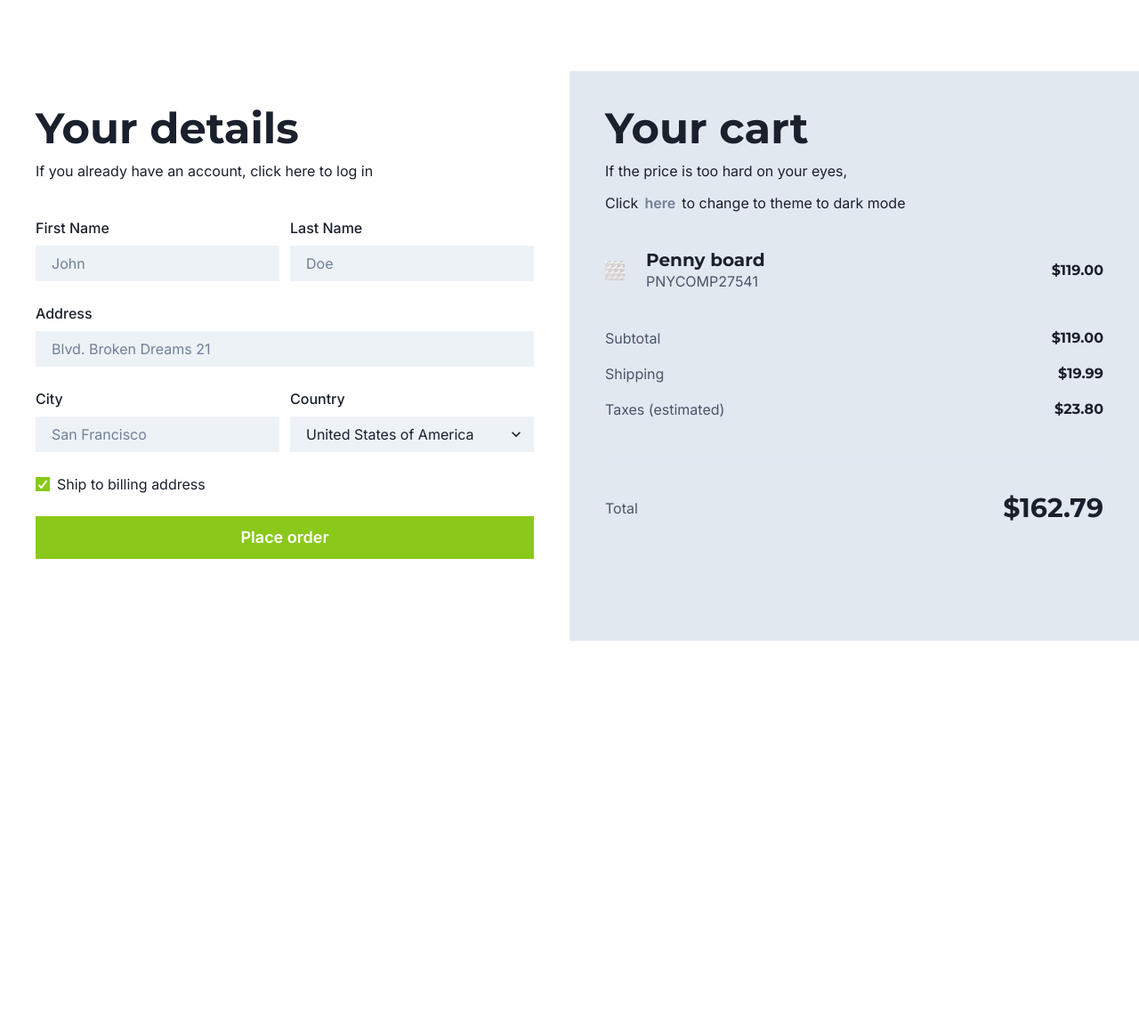
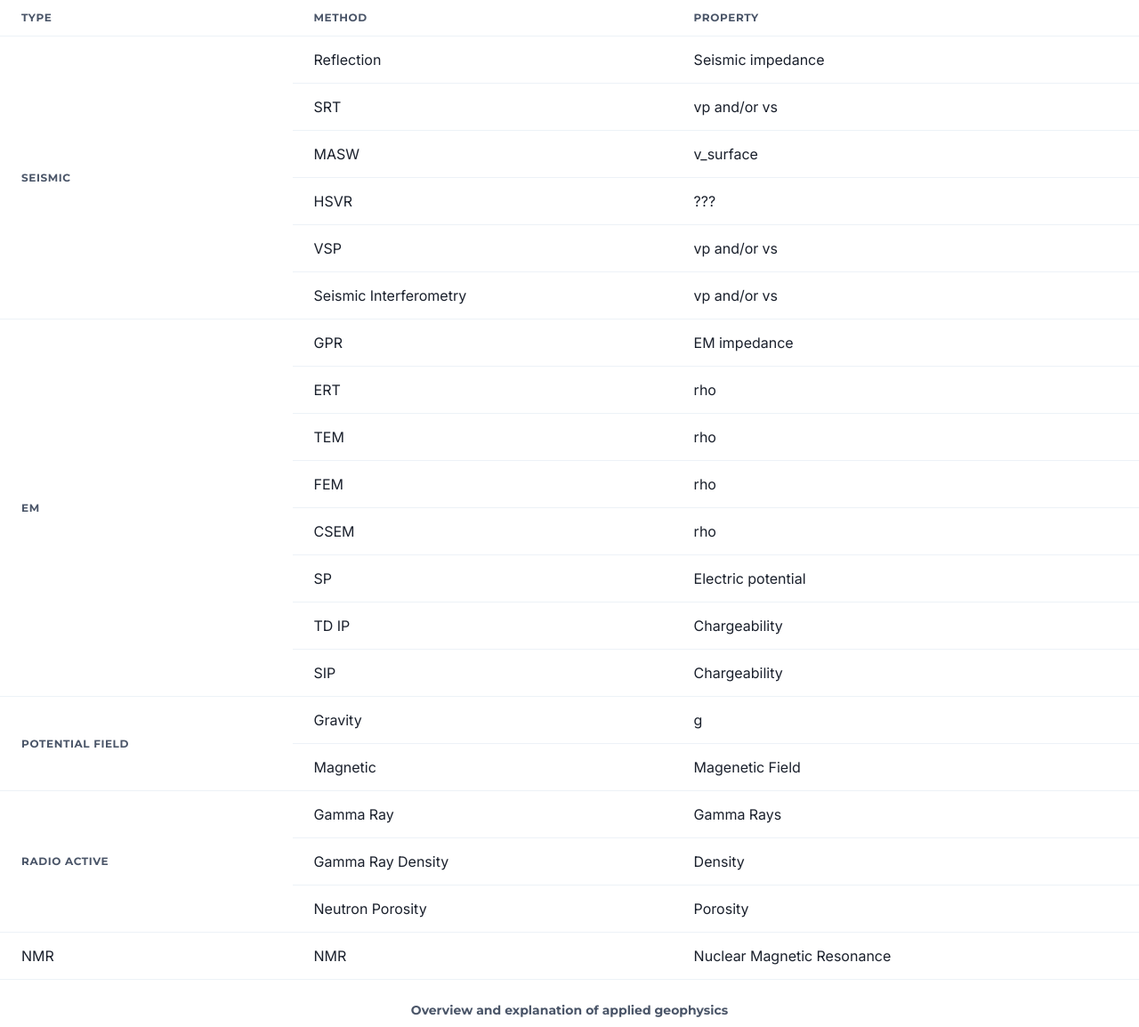
Before and after one commit to JoostGevaert/geophysics-info, a Next.js app: page / in a window 1280 px wide. Shown: the whole page at 89% size. Before the commit the page ends 800 px from the top, so only its background shows below. Built offline with nearby package versions, Linux system fonts and the light colour scheme.

Commit message:
feat: make a real start on the GeophysicsTable

```diff
--- a/components/layout.tsx
+++ b/components/layout.tsx
@@ -20,7 +20,6 @@ export default function Layout({
         <meta name="twitter:card" content="summary_large_image" />
       </Head>
       <header>
-        This is the header
       </header>
       <main>{children}</main>
       {!home && (
--- /dev/null
+++ b/components/table.tsx
@@ -0,0 +1,131 @@
+import {
+  Table,
+  Thead,
+  Tbody,
+  Tfoot,
+  Tr,
+  Th,
+  Td,
+  TableCaption,
+  TableContainer,
+ } from '@chakra-ui/react'
+// import { useTable } from 'react-table'
+
+export default function GeophysicsTable() {
+  return (
+    <TableContainer>
+      <Table variant='simple'>
+        <TableCaption>Overview and explanation of applied geophysics</TableCaption>
+        <Thead>
+          <Tr>
+            <Th>Type</Th>
+            <Th>Method</Th>
+            <Th>Property</Th>
+          </Tr>
+        </Thead>
+
+        <Tbody>
+          {/* Seismic */}
+          <Tr>
+            <Th rowSpan={6}>Seismic</Th>
+
+            <Td>Reflection</Td>
+            <Td>Seismic impedance</Td>
+          </Tr>
+          <Tr>
+            <Td>SRT</Td>
+            <Td>vp and/or vs</Td>
+          </Tr>
+          <Tr>
+            <Td>MASW</Td>
+            <Td>v_surface</Td>
+          </Tr>
+          <Tr>
+            <Td>HSVR</Td>
+            <Td>???</Td>
+          </Tr>
+          <Tr>
+            <Td>VSP</Td>
+            <Td>vp and/or vs</Td>
+          </Tr>
+          <Tr>
+            <Td>Seismic Interferometry</Td>
+            <Td>vp and/or vs</Td>
+          </Tr>
+
+          {/* EM */}
+          <Tr>
+            <Th rowSpan={8}>EM</Th>
+
+            <Td>GPR</Td>
+            <Td>EM impedance</Td>
+          </Tr>
+          <Tr>
+            <Td>ERT</Td>
+            <Td>rho</Td>
+          </Tr>
+          <Tr>
+            <Td>TEM</Td>
+            <Td>rho</Td>
+          </Tr>
+          <Tr>
+            <Td>FEM</Td>
+            <Td>rho</Td>
+          </Tr>
+          <Tr>
+            <Td>CSEM</Td>
+            <Td>rho</Td>
+          </Tr>
+          <Tr>
+            <Td>SP</Td>
+            <Td>Electric potential</Td>
+          </Tr>
+          <Tr>
+            <Td>TD IP</Td>
+            <Td>Chargeability</Td>
+          </Tr>
+          <Tr>
+            <Td>SIP</Td>
+            <Td>Chargeability</Td>
+          </Tr>
+
+          {/* Potential Field */}
+          <Tr>
+            <Th rowSpan={2}>Potential Field</Th>
+
+            <Td>Gravity</Td>
+            <Td>g</Td>
+          </Tr>
+          <Tr>
+            <Td>Magnetic</Td>
+            <Td>Magenetic Field</Td>
+          </Tr>
+
+          {/* Radio Active */}
+          <Tr>
+            <Th rowSpan={3}>Radio Active</Th>
+
+            <Td>Gamma Ray</Td>
+            <Td>Gamma Rays</Td>
+          </Tr>
+          <Tr>
+            <Td>Gamma Ray Density</Td>
+            <Td>Density</Td>
+          </Tr>
+          <Tr>
+            <Td>Neutron Porosity</Td>
+            <Td>Porosity</Td>
+          </Tr>
+
+          {/* NMR */}
+          <Tr>
+            <Td>NMR</Td>
+            <Td>NMR</Td>
+            <Td>Nuclear Magnetic Resonance</Td>
+          </Tr>
+
+        </Tbody>
+      </Table>
+    </TableContainer>
+  )
+}
--- a/package.json
+++ b/package.json
@@ -18,6 +18,7 @@
     "next": "12.1.6",
     "react": "18.2.0",
     "react-dom": "18.2.0",
+    "react-table": "^7.8.0",
     "remark": "^14.0.2",
     "remark-html": "^15.0.1"
   },
--- a/pages/index.tsx
+++ b/pages/index.tsx
@@ -3,9 +3,10 @@ import { GetStaticProps } from 'next';
 import Head from 'next/head';
 import Link from 'next/link';
 import Layout, { siteTitle } from '../components/layout';
+import { Container, Flex, VStack } from '@chakra-ui/react';
+import GeophysicsTable from '../components/table';
+
 import Date from '../components/date';
-import { getSortedPostsData } from '../lib/posts'
-import { Container, Flex, VStack } from '@chakra-ui/react';
 import Details from '../src/sections/details';
 import Cart from '../src/sections/cart';
 
@@ -24,54 +25,15 @@ const IndexPage = () => {
   )
 }
 
-export const getStaticProps: GetStaticProps = async () => {
-  const allPostsData = getSortedPostsData()
-  return {
-    props: {
-      allPostsData
-    }
-  }
-}
-
-const Home = ({
-  allPostsData
-}: {
-  allPostsData: {
-    date: string
-    title: string
-    id: string
-  }[]
-}) => {
+const Home: NextPage= () => {
   return (
     <Layout home>
       <Head>
         <title>{siteTitle}</title>
       </Head>
-      <section>
-        <p>[Your Self Introduction]</p>
-        <p>
-          (This is a sample website - you’ll be building a site like this on{' '}
-          <a href="https://nextjs.org/learn">our Next.js tutorial</a>.)
-        </p>
-      </section>
-      <section>
-        <h2>Blog</h2>
-        <ul>
-          {allPostsData.map(({ id, date, title }) => (
-            <li key={id}>
-              <Link href={`/posts/${id}`}>
-                <a>{title}</a>
-              </Link>
-              <br />
-              <small>
-                <Date dateString={date} />
-              </small>
-            </li>
-          ))}
-        </ul>
-      </section>
+      <GeophysicsTable />
     </Layout>
   )
 }
 
-export default IndexPage;
+export default Home;
```
Also changed, not shown: components/box.tsx (added, +7 -0 lines), 1 other file (tests, documents, lock files or other folders).
